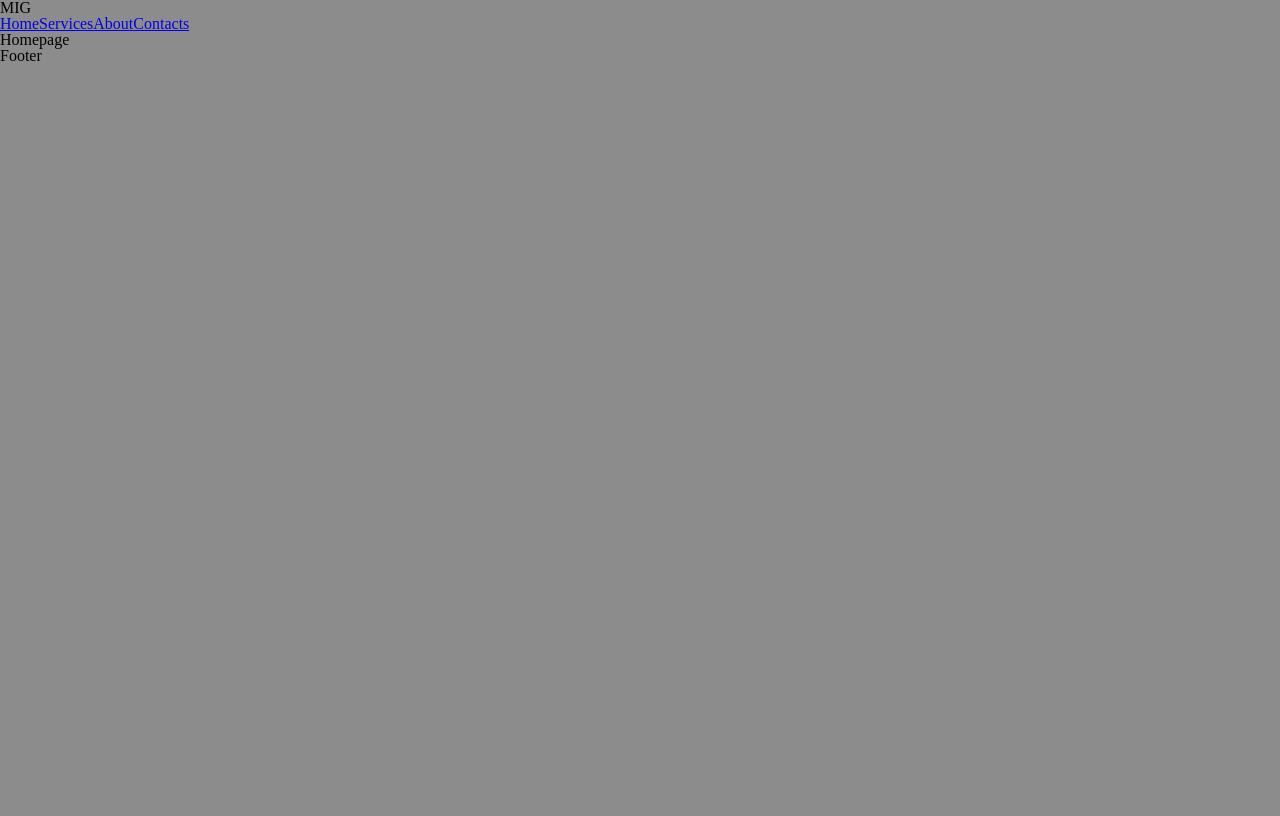
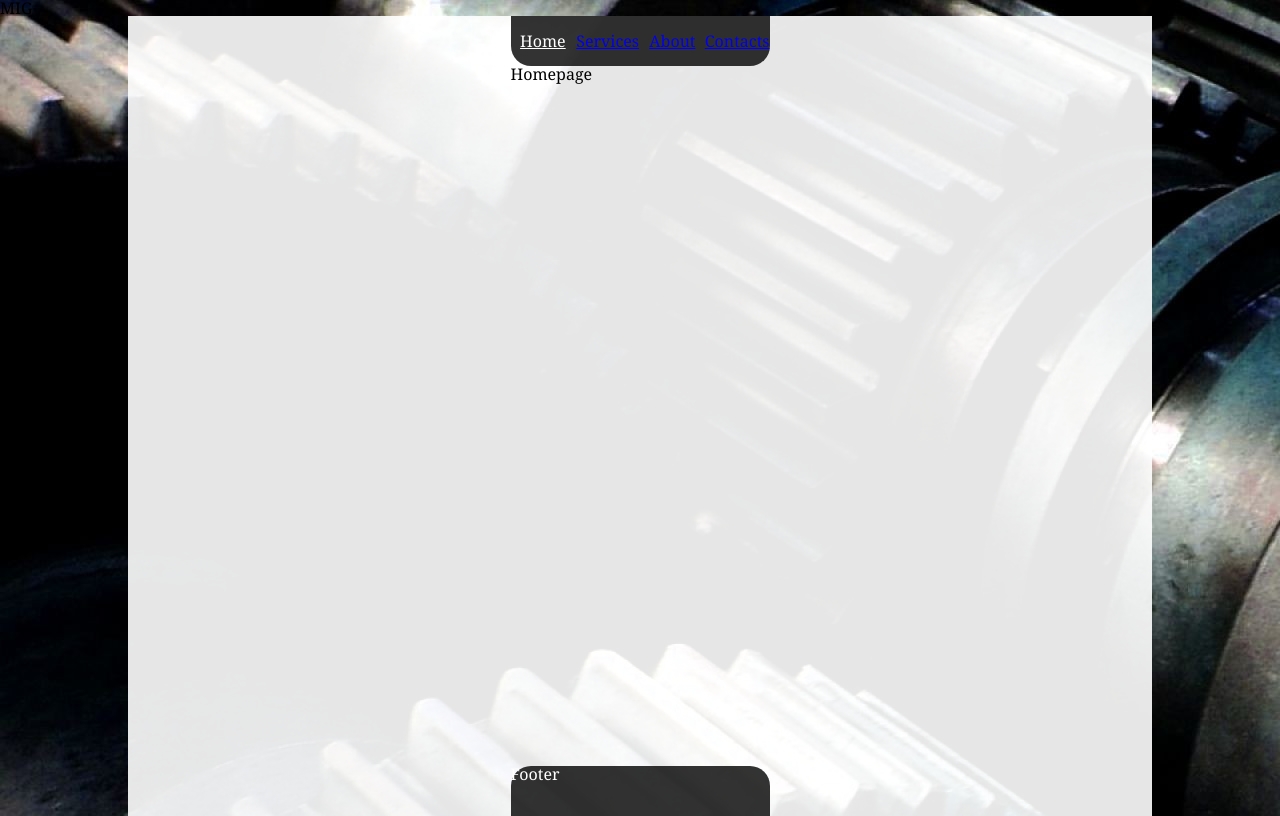
Before and after one commit to Aytcavdep/mig, a React (Create React App) app: page / in a window 1280 px wide. Built offline with nearby package versions, Linux system fonts and the light colour scheme; the HTML template or start-up script is replaced by a standard one.

Commit message:
Added same CSS style

```diff
--- a/src/App.css
+++ b/src/App.css
@@ -106,7 +106,9 @@ section {
 }
 body {
   line-height: 1;
+  background-image: url(img/main.jpg);
   background-color: #8c8c8c;
+  font-family: Georgia, Serif;
 }
 ol,
 ul {
@@ -127,3 +129,16 @@ table {
   border-collapse: collapse;
   border-spacing: 0;
 }
+
+.App {
+  margin: auto;
+  width: 80%;
+
+  min-height: 100vh;
+
+  display: grid;
+  align-items: inherit;
+  justify-content: center;
+  grid-template-rows: 50px auto 50px;
+  background-color: rgba(255, 255, 255, 0.9);
+}
--- a/src/App.js
+++ b/src/App.js
@@ -14,7 +14,7 @@ function App() {
       <Routes>
         <Route path="/" element={<Layout />}>
           <Route index element={<Homepage />} />
-          <Route path="services/*" element={<Services />}>
+          <Route path="services" element={<Services />}>
             <Route path="cnc" element={<Cnc />} />
           </Route>
           <Route path="about" element={<Aboutpage />} />
--- a/src/components/Footer.jsx
+++ b/src/components/Footer.jsx
@@ -1,9 +1,8 @@
-import React from 'react'
+import React from "react";
+import "./Layout.css";
 
 const Footer = () => {
-  return (
-    <div>Footer</div>
-  )
-}
+  return <div className="footer">Footer</div>;
+};
 
-export default Footer
+export default Footer;
--- /dev/null
+++ b/src/components/Layout.css
@@ -0,0 +1,30 @@
+.active-nav {
+  color: white;
+}
+
+.body {
+  background-color: rgb(88, 168, 95);
+}
+
+.footer,
+.header {
+  background-color: rgba(0, 0, 0, 0.8);
+  color: white;
+}
+
+.header {
+  display: grid;
+  grid-template-columns: repeat(4, 1fr);
+  border-radius: 0 0 20px 20px;
+  justify-items: center;
+  align-items: center;
+}
+.footer {
+  border-radius: 20px 20px 0 0;
+}
+
+.footer,
+.header,
+.container {
+  width: 100%;
+}
--- a/src/components/Layout.jsx
+++ b/src/components/Layout.jsx
@@ -1,20 +1,29 @@
 import { NavLink, Outlet } from "react-router-dom";
 import React from "react";
 import Footer from "./Footer";
+import "./Layout.css";
 
-const setActive = ({isActive}) => isActive ? 'active-nav' : '';
+const setActive = ({ isActive }) => (isActive ? "active-nav" : "");
 
 const Layout = () => {
   return (
     <>
-      <header className="App-header">
-        <NavLink to="/" className={setActive}>Home</NavLink>
-        <NavLink to="/services" className={setActive}>Services</NavLink>
-        <NavLink to="/about" className={setActive}>About</NavLink>
-        <NavLink to="/contacts" className={setActive}>Contacts</NavLink>
+      <header className="header">
+        <NavLink to="/" className={setActive}>
+          Home
+        </NavLink>
+        <NavLink to="/services" className={setActive}>
+          Services
+        </NavLink>
+        <NavLink to="/about" className={setActive}>
+          About
+        </NavLink>
+        <NavLink to="/contacts" className={setActive}>
+          Contacts
+        </NavLink>
       </header>
       <div className="container">
-      <Outlet />
+        <Outlet />
       </div>
       <Footer />
     </>
--- a/src/pages/Services.jsx
+++ b/src/pages/Services.jsx
@@ -1,12 +1,13 @@
 import React from "react";
 import { Outlet, Link } from "react-router-dom";
-
 
 const Services = () => {
   return (
     <div>
       <h1>Services</h1>
-      <p>Широкий спект услуг металлообработки</p>
+      <p>
+        Широкий спект услуг металлообработки, а так же иные сопутствующие работы
+      </p>
       <ul>
         <li>
           <Link to="cnc">Обработка на станке ЧПУ</Link>
```
Also changed, not shown: src/pages/Contacts.jsx (+4 -6 lines), src/img/main.jpg (added).
